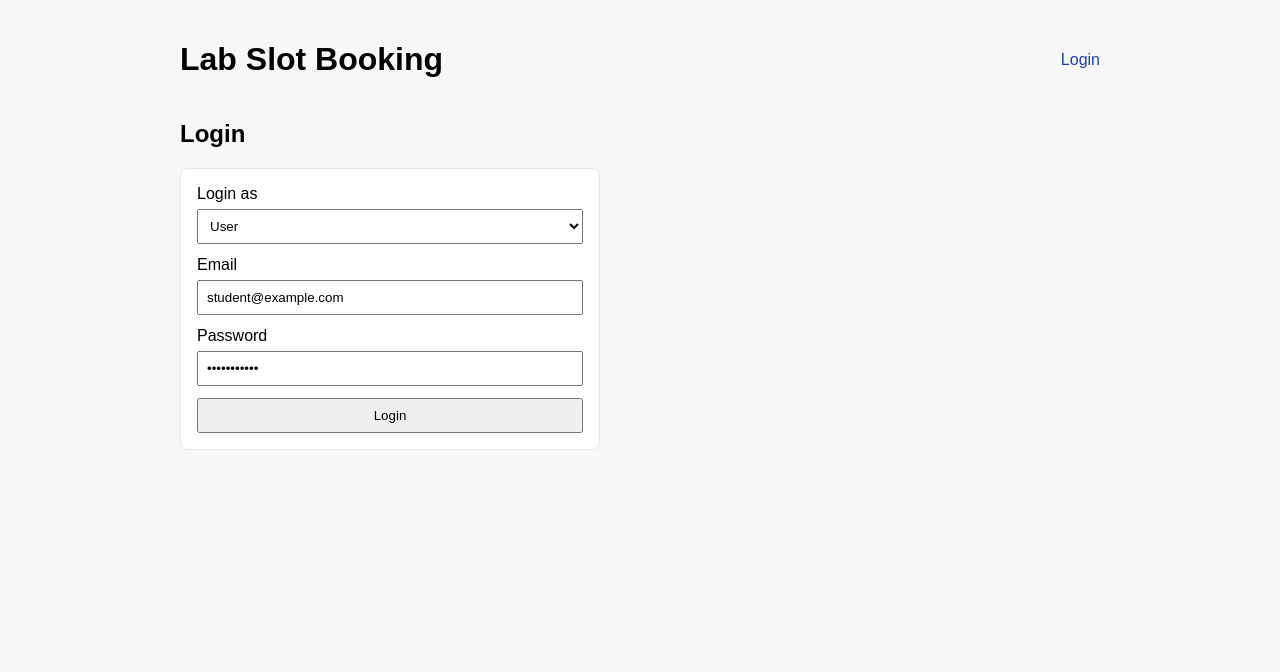
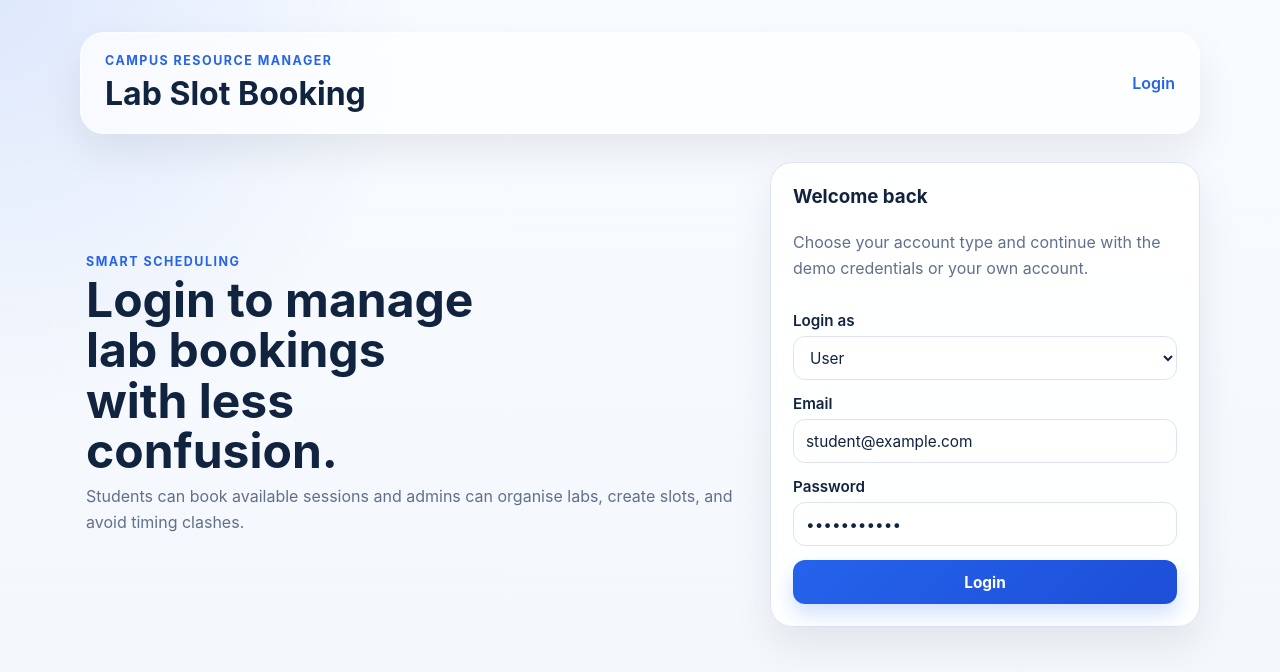
Before and after one commit to Arunan131998/FullStackAssignment, a React (Vite) app in the folder frontend/: page / in a window 1280 px wide. Shown: the top 672 px of the page. Built offline with nearby package versions, Linux system fonts and the light colour scheme; no server answers.

Commit message:
style(ui): refresh app layout and dashboard styling

```diff
--- a/frontend/src/App.jsx
+++ b/frontend/src/App.jsx
@@ -26,17 +26,20 @@ function App() {
 
   return (
     <div className="container">
-      <header>
-        <h1>Lab Slot Booking</h1>
-        <nav>
+      <header className="app-header">
+        <div>
+          <p className="eyebrow">Campus Resource Manager</p>
+          <h1>Lab Slot Booking</h1>
+        </div>
+        <nav className="nav-actions">
           {!isLoggedIn && <Link to="/">Login</Link>}
           {isLoggedIn && userRole === 'student' && <Link to="/student">Student</Link>}
           {isLoggedIn && userRole === 'admin' && <Link to="/admin">Admin</Link>}
-          {isLoggedIn && <button onClick={handleLogout}>Logout</button>}
+          {isLoggedIn && <button className="secondary-button" onClick={handleLogout}>Logout</button>}
         </nav>
       </header>
 
-      <main>
+      <main className="page-shell">
         <Routes>
           <Route path="/" element={<LoginPage />} />
           <Route path="/student" element={<ProtectedRoute><StudentDashboard /></ProtectedRoute>} />
--- a/frontend/src/pages/AdminDashboard.jsx
+++ b/frontend/src/pages/AdminDashboard.jsx
@@ -77,9 +77,15 @@ function AdminDashboard() {
 
   return (
     <section>
-      <h2>Admin Dashboard</h2>
-      {error && <p>{error}</p>}
-      {message && <p>{message}</p>}
+      <div className="section-heading">
+        <div>
+          <p className="eyebrow">Admin workspace</p>
+          <h2>Admin Dashboard</h2>
+          <p className="muted-text">Manage labs, create slots, and review what is already scheduled before adding new sessions.</p>
+        </div>
+      </div>
+      {error && <p className="alert alert-error">{error}</p>}
+      {message && <p className="alert alert-success">{message}</p>}
       <div className="dashboard-grid">
         <form className="card form" onSubmit={handleCreateLab}>
           <h3>Create Lab</h3>
@@ -146,26 +152,33 @@ function AdminDashboard() {
 
       <div className="card">
         <h3>Existing Labs</h3>
-        <ul>
+        <ul className="clean-list">
           {labs.map((lab) => (
-            <li key={lab._id}>
-              {lab.name} | {lab.location} | Seats: {lab.totalSeats}
+            <li key={lab._id} className="list-item-card">
+              <div>
+                <strong>{lab.name}</strong>
+                <div className="muted-text">{lab.location}</div>
+              </div>
+              <span className="status-badge neutral-badge">Seats: {lab.totalSeats}</span>
             </li>
           ))}
-          {!labs.length && <li>No labs created yet.</li>}
+          {!labs.length && <li className="empty-state">No labs created yet.</li>}
         </ul>
       </div>
 
       <div className="card">
         <h3>Existing Slots</h3>
-        <ul>
+        <ul className="clean-list">
           {slots.map((slot) => (
-            <li key={slot._id}>
-              {slot.labId?.name ? `${slot.labId.name} | ` : ''}
-              {slot.date} | {slot.startTime} - {slot.endTime} | Capacity: {slot.capacity}
+            <li key={slot._id} className="list-item-card">
+              <div>
+                <strong>{slot.labId?.name || 'Lab slot'}</strong>
+                <div className="muted-text">{slot.date} | {slot.startTime} - {slot.endTime}</div>
+              </div>
+              <span className="status-badge neutral-badge">Capacity: {slot.capacity}</span>
             </li>
           ))}
-          {!slots.length && <li>No slots created yet.</li>}
+          {!slots.length && <li className="empty-state">No slots created yet.</li>}
         </ul>
       </div>
     </section>
--- a/frontend/src/pages/LoginPage.jsx
+++ b/frontend/src/pages/LoginPage.jsx
@@ -58,9 +58,18 @@ function LoginPage() {
   }
 
   return (
-    <section>
-      <h2>Login</h2>
-      <form onSubmit={handleLogin} className="card form">
+    <section className="hero-layout">
+      <div className="hero-copy">
+        <p className="eyebrow">Smart scheduling</p>
+        <h2>Login to manage lab bookings with less confusion.</h2>
+        <p className="muted-text">
+          Students can book available sessions and admins can organise labs, create slots, and avoid timing clashes.
+        </p>
+      </div>
+
+      <form onSubmit={handleLogin} className="card form auth-card">
+        <h3>Welcome back</h3>
+        <p className="muted-text">Choose your account type and continue with the demo credentials or your own account.</p>
         <label>
           Login as
           <select value={accountType} onChange={(event) => setAccountType(event.target.value)}>
@@ -77,8 +86,8 @@ function LoginPage() {
           <input type="password" value={password} onChange={(event) => setPassword(event.target.value)} required />
         </label>
         <button type="submit">Login</button>
+        {message && <p className="alert alert-error">{message}</p>}
       </form>
-      {message && <p>{message}</p>}
     </section>
   );
 }
--- a/frontend/src/styles.css
+++ b/frontend/src/styles.css
@@ -1,75 +1,334 @@
 * {
   box-sizing: border-box;
-  font-family: Arial, sans-serif;
+  font-family: Inter, Segoe UI, Arial, sans-serif;
+}
+
+:root {
+  color-scheme: light;
+  --bg: #f3f6fb;
+  --surface: rgba(255, 255, 255, 0.9);
+  --surface-strong: #ffffff;
+  --border: #dbe4f0;
+  --text: #10233f;
+  --muted: #60708a;
+  --primary: #2563eb;
+  --primary-dark: #1d4ed8;
+  --success-bg: #e8f8ef;
+  --success-text: #137a3d;
+  --error-bg: #feeff1;
+  --error-text: #b42318;
+  --shadow: 0 18px 40px rgba(15, 23, 42, 0.08);
 }
 
 body {
   margin: 0;
-  background: #f7f7f7;
+  min-height: 100vh;
+  color: var(--text);
+  background:
+    radial-gradient(circle at top left, rgba(37, 99, 235, 0.12), transparent 28%),
+    linear-gradient(180deg, #f8fbff 0%, var(--bg) 100%);
 }
 
 .container {
-  max-width: 960px;
+  max-width: 1160px;
   margin: 0 auto;
-  padding: 20px;
+  padding: 32px 20px 48px;
 }
 
-header {
+.app-header {
   display: flex;
   justify-content: space-between;
   align-items: center;
-  margin-bottom: 20px;
+  gap: 16px;
+  margin-bottom: 28px;
+  padding: 20px 24px;
+  border: 1px solid rgba(255, 255, 255, 0.65);
+  border-radius: 24px;
+  background: rgba(255, 255, 255, 0.7);
+  backdrop-filter: blur(14px);
+  box-shadow: var(--shadow);
 }
 
-nav {
+h1,
+h2,
+h3,
+p {
+  margin-top: 0;
+}
+
+h1 {
+  margin-bottom: 0;
+  font-size: 2rem;
+}
+
+h2 {
+  margin-bottom: 8px;
+  font-size: 1.8rem;
+}
+
+h3 {
+  margin-bottom: 8px;
+}
+
+.eyebrow {
+  margin-bottom: 6px;
+  font-size: 0.78rem;
+  font-weight: 700;
+  letter-spacing: 0.12em;
+  text-transform: uppercase;
+  color: var(--primary);
+}
+
+.nav-actions {
   display: flex;
+  align-items: center;
+  flex-wrap: wrap;
   gap: 12px;
 }
 
 a {
   text-decoration: none;
-  color: #1e40af;
+  color: var(--primary);
+  font-weight: 600;
 }
 
 .card {
-  background: white;
-  border: 1px solid #e5e7eb;
-  border-radius: 8px;
-  padding: 16px;
-  margin-bottom: 12px;
+  background: var(--surface);
+  border: 1px solid var(--border);
+  border-radius: 22px;
+  padding: 22px;
+  margin-bottom: 16px;
+  box-shadow: var(--shadow);
+  backdrop-filter: blur(10px);
 }
 
 .form {
   display: grid;
-  gap: 12px;
-  max-width: 420px;
+  gap: 14px;
 }
 
 label {
   display: grid;
   gap: 6px;
+  font-size: 0.95rem;
+  font-weight: 600;
 }
 
 input,
 select,
 button {
-  padding: 8px;
+  width: 100%;
+  min-height: 44px;
+  padding: 10px 12px;
+  border-radius: 12px;
+  border: 1px solid var(--border);
+  font-size: 0.96rem;
+}
+
+input,
+select {
+  background: var(--surface-strong);
+  color: var(--text);
+}
+
+input:focus,
+select:focus {
+  outline: 2px solid rgba(37, 99, 235, 0.18);
+  border-color: var(--primary);
 }
 
 button {
   cursor: pointer;
+  border: none;
+  font-weight: 700;
+  color: #fff;
+  background: linear-gradient(135deg, var(--primary) 0%, var(--primary-dark) 100%);
+  box-shadow: 0 10px 20px rgba(37, 99, 235, 0.2);
+  transition: transform 0.18s ease, box-shadow 0.18s ease, opacity 0.18s ease;
+}
+
+button:hover:not(:disabled) {
+  transform: translateY(-1px);
+  box-shadow: 0 14px 24px rgba(37, 99, 235, 0.25);
+}
+
+button:disabled {
+  opacity: 0.6;
+  cursor: not-allowed;
+}
+
+.secondary-button {
+  width: auto;
+  min-width: 110px;
+  background: #e9eef8;
+  color: var(--text);
+  box-shadow: none;
 }
 
 .slot-row {
   display: flex;
   justify-content: space-between;
   align-items: center;
-  gap: 10px;
-  margin-bottom: 8px;
+  gap: 14px;
 }
 
 .dashboard-grid {
   display: grid;
   grid-template-columns: repeat(auto-fit, minmax(280px, 1fr));
+  gap: 16px;
+}
+
+.two-column-grid {
+  grid-template-columns: repeat(auto-fit, minmax(320px, 1fr));
+}
+
+.page-shell {
+  display: grid;
+  gap: 18px;
+}
+
+.hero-layout {
+  display: grid;
+  grid-template-columns: minmax(280px, 1fr) minmax(320px, 430px);
+  gap: 24px;
+  align-items: center;
+}
+
+.hero-copy {
+  padding: 12px 6px;
+}
+
+.hero-copy h2 {
+  max-width: 12ch;
+  font-size: clamp(2rem, 4vw, 3rem);
+  line-height: 1.05;
+}
+
+.auth-card {
+  justify-self: end;
+}
+
+.muted-text {
+  color: var(--muted);
+  line-height: 1.6;
+}
+
+.alert {
+  margin-bottom: 16px;
+  padding: 12px 14px;
+  border-radius: 14px;
+  font-weight: 600;
+}
+
+.alert-success {
+  background: var(--success-bg);
+  color: var(--success-text);
+}
+
+.alert-error {
+  background: var(--error-bg);
+  color: var(--error-text);
+}
+
+.section-heading {
+  margin-bottom: 14px;
+}
+
+.clean-list {
+  list-style: none;
+  padding: 0;
+  margin: 0;
+  display: grid;
   gap: 12px;
 }
+
+.list-item-card {
+  display: flex;
+  justify-content: space-between;
+  align-items: center;
+  gap: 16px;
+  padding: 14px 16px;
+  border: 1px solid var(--border);
+  border-radius: 16px;
+  background: rgba(248, 250, 252, 0.95);
+}
+
+.booking-row {
+  align-items: flex-start;
+}
+
+.status-badge {
+  display: inline-flex;
+  align-items: center;
+  justify-content: center;
+  min-width: 92px;
+  padding: 8px 12px;
+  border-radius: 999px;
+  font-size: 0.8rem;
+  font-weight: 800;
+  letter-spacing: 0.02em;
+}
+
+.neutral-badge {
+  background: #edf2ff;
+  color: #2b4cc7;
+}
+
+.status-pending {
+  background: #fff4d6;
+  color: #9a6700;
+}
+
+.status-approved {
+  background: #e8f8ef;
+  color: #137a3d;
+}
+
+.status-rejected,
+.status-cancelled {
+  background: #feeff1;
+  color: #b42318;
+}
+
+.status-completed {
+  background: #e7f0ff;
+  color: #1858c8;
+}
+
+.empty-state {
+  padding: 20px;
+  border: 1px dashed var(--border);
+  border-radius: 16px;
+  text-align: center;
+  color: var(--muted);
+  background: rgba(255, 255, 255, 0.7);
+}
+
+@media (max-width: 820px) {
+  .app-header,
+  .slot-row,
+  .list-item-card,
+  .hero-layout {
+    grid-template-columns: 1fr;
+    flex-direction: column;
+    align-items: stretch;
+  }
+
+  .auth-card {
+    justify-self: stretch;
+  }
+
+  .hero-copy h2 {
+    max-width: none;
+  }
+}
+
+@media (max-width: 640px) {
+  .container {
+    padding: 18px 14px 32px;
+  }
+
+  .app-header {
+    padding: 18px;
+  }
+}
```
Also changed, not shown: frontend/src/pages/StudentDashboard.jsx (+27 -14 lines).
